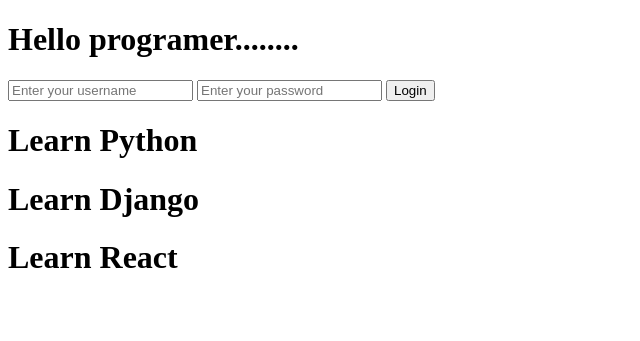
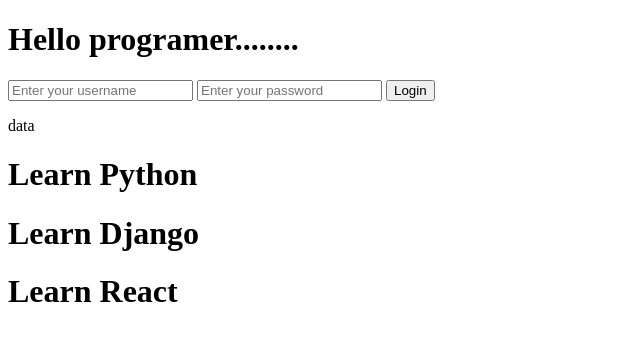
Before and after one commit to smwasifzamanomee/Full-stack-django-and-react, a Django app: page /first/ in a window 1280 px wide. Shown: the top 341 px of the page, without its empty margins (0-640 px from the left). Run offline with Django 4.2, Linux system fonts and the light colour scheme.

Commit message:
something change
hello

```diff
--- a/templates/index.html
+++ b/templates/index.html
@@ -16,6 +16,7 @@
         <input type="submit" value="Login">
     </form>
     <p>{{data}}</p>
+    <p>data</p>
 
     <!-- todo list  -->
     <div>
```
